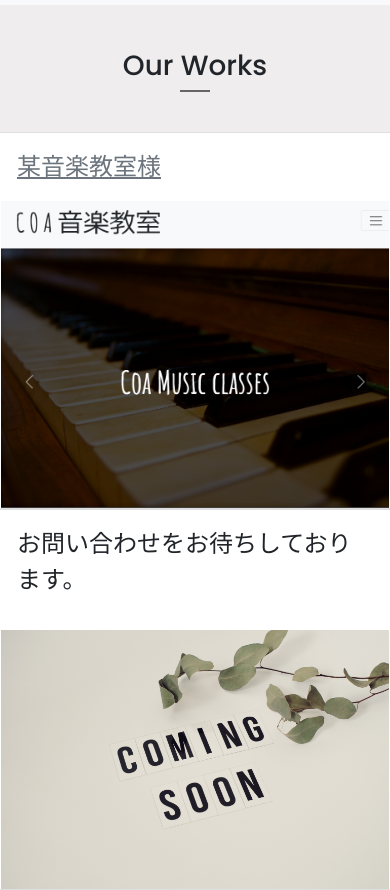
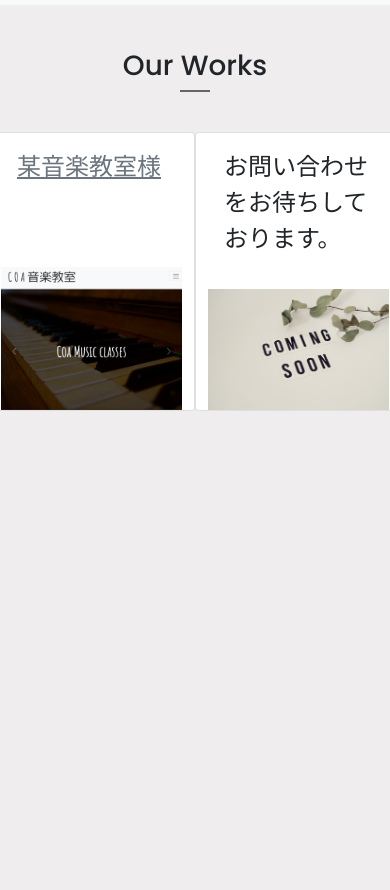
Before and after one commit to django-iori/WEB_LABO, a plain HTML site: page work.html in a window 390 px wide. Shown: the part 51-941 px from the top of the page. After the commit the page ends 844 px from the top, so only its background shows below. Drawn offline with nearby package versions, Linux system fonts and the light colour scheme.

Commit message:
correspand mobile

```diff
--- a/work.html
+++ b/work.html
@@ -41,13 +41,13 @@
         <h1>Our Works</h1>
     </div>
     <div class="row">
-        <div class="card col-12 col-sm-6">
+        <div class="card col-6 col-sm-6">
             <div class="card-body">
                 <a href="#" class="link-secondary">某音楽教室様</a>
             </div>
             <img src="./images/work1.png"  class="img-responsive" alt="My avatar" />
         </div>
-        <div class="card col-12 col-sm-6">
+        <div class="card col-6 col-sm-6">
             <div class="card-body">
                 <p>お問い合わせをお待ちしております。</p>
             </div>
```
